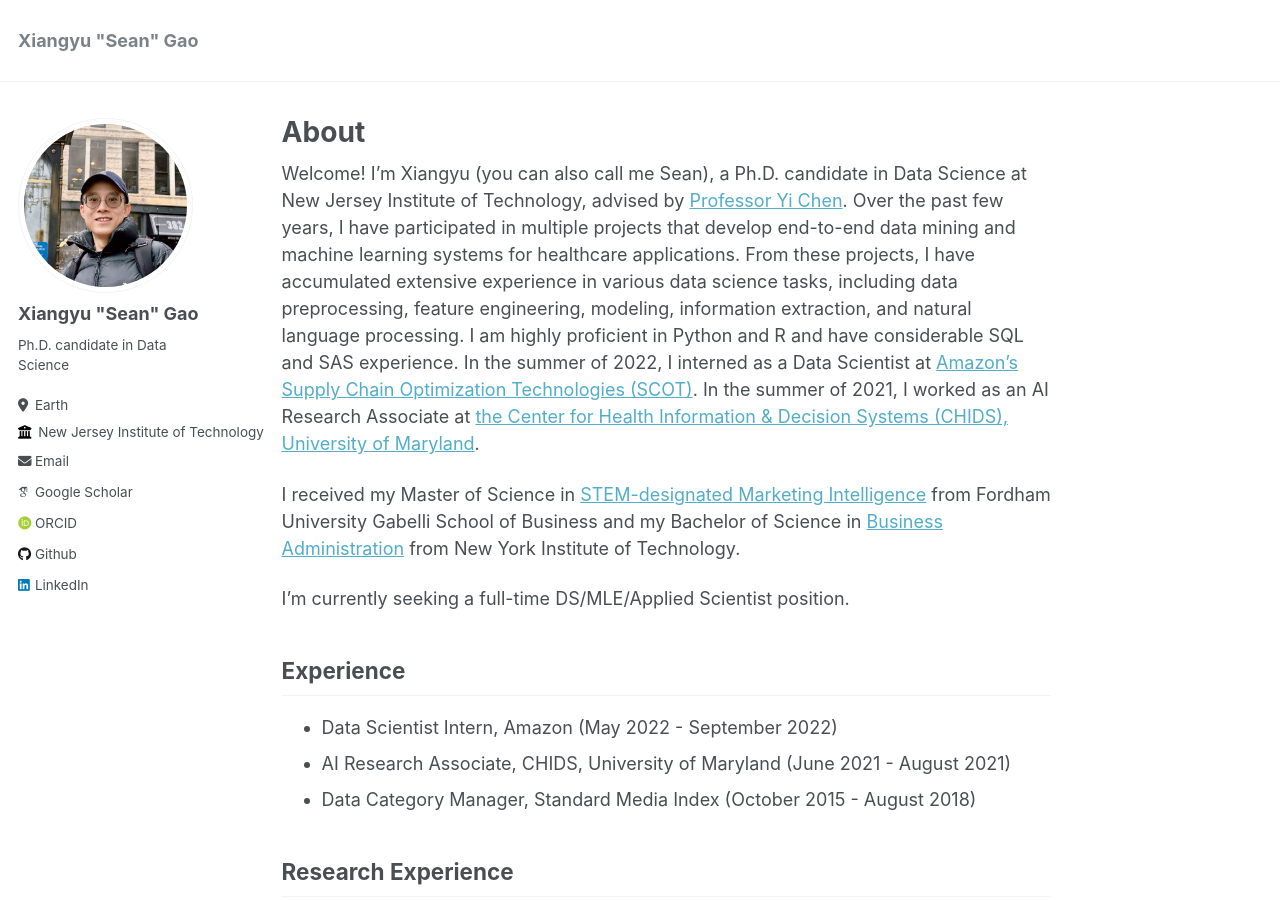
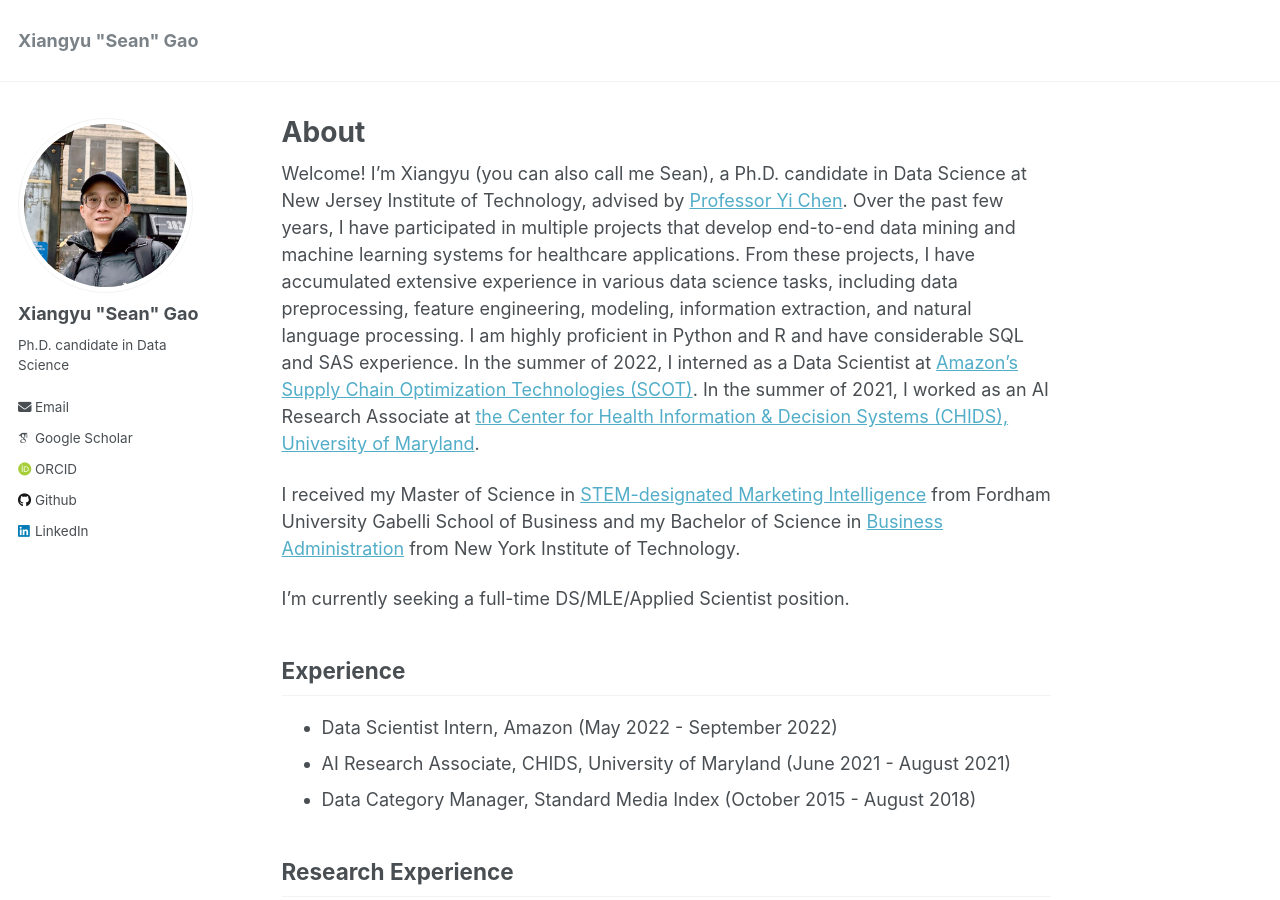
Before and after one commit to xga0/xga0.github.io, a Jekyll site: the page built from _pages/about.md, in a window 1280 px wide and 900 px high. Built offline with Jekyll 4.4.1, drawn with Linux system fonts in a browser that asks for light colours; some web fonts are replaced.

Commit message:
Update _config.yml

```diff
--- a/_config.yml
+++ b/_config.yml
@@ -26,8 +26,8 @@ author:
   name             : 'Xiangyu "Sean" Gao'
   pronouns         : # example: "she/her"
   bio              : "Ph.D. candidate in Data Science"
-  location         : "Earth"
-  employer         : "New Jersey Institute of Technology"
+  # location         : "Earth"
+  # employer         : "New Jersey Institute of Technology"
   uri              : # URL
   email            : "seangao91@gmail.com"
 
```
